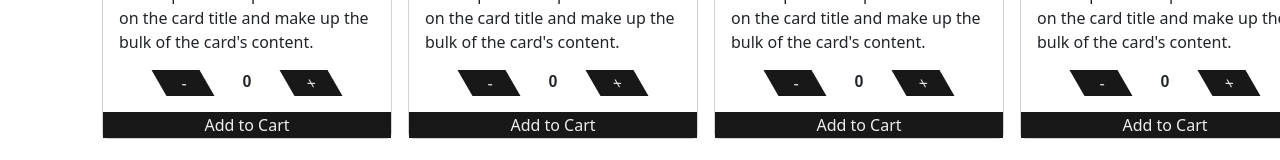
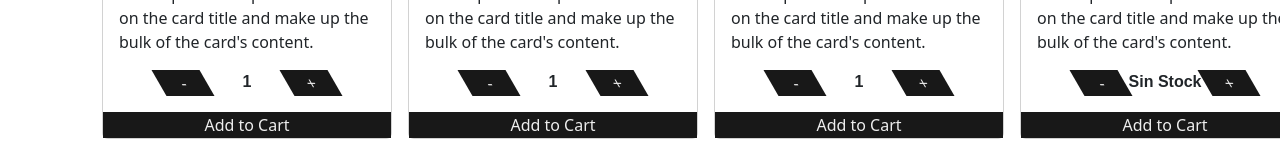
Before and after one commit to aron1984/ch-ronconi, a React (Create React App) app: page / in a window 1280 px wide. Shown: the part 369-529 px from the top of the page. Built offline with nearby package versions, Linux system fonts and the light colour scheme.

Commit message:
Cuarta entrega v 1.2 Key, Ternary Operator, parseInt, etc

```diff
--- a/src/components/ItemCount/ItemCount.jsx
+++ b/src/components/ItemCount/ItemCount.jsx
@@ -3,12 +3,18 @@ import './ItemCount.css';
 import { Card } from 'react-bootstrap';
 
 // Step 4: add params to father ItemCount and will be avaiable for children functions IMPORTANT
-export default function ItemCount(params) {
+export default function ItemCount(props) {
+
+    // parseInt to props than come as a string
+    const stock = parseInt(props.stock);
+    const initial = parseInt(props.initial);
 
     // Step 1: add state
-    const [counter, setCounter] = useState(0);
+    const [counter, setCounter] = useState(initial);
 
-    // Step 5: create functions decrease and increase
+
+
+    // Step 5: create functions + and -
     const decrease = () => {
         if (counter > 0) {
             setCounter(counter => counter - 1);
@@ -16,8 +22,8 @@ export default function ItemCount(params) {
     }
 
     const increase = () => {
-        const limit = params.stock;
-        if (counter < limit) {
+
+        if (counter < stock) {
             setCounter(counter => counter + 1);
         }
     }
@@ -25,11 +31,14 @@ export default function ItemCount(params) {
     // Step 7: create function add to cart
     // I know that the component stateless will have a params called 'product'
     const onAdd = () => {
-
-        if (counter !== 0) {
-            let x = counter;
-            let productName = params.product;
-            console.log('Se agregaron: ', x, ' ', productName)
+        if (stock !== 0){
+            if (counter !== 0) {
+                let x = counter;
+                let productName = props.product;
+                console.log('Se agregaron ', x, ' productos: ', productName)
+            }
+        }else{
+            console.log('No hay disponible');
         }
     }
 
@@ -37,17 +46,21 @@ export default function ItemCount(params) {
         <div>
             <div style={{ width: '18rem' }} className='containerBtnCount'>
                 <div>
-                    <button variant="secondary" className='btnHand' onClick={() => { decrease() }}>-</button>{/* Step 3: add onClick with corresponding function */}
+                    {/* Step 3: add onClick with corresponding function */}
+                    <button variant="secondary" className='btnHand' onClick={() => { decrease() }}>-</button>
                 </div>
                 <div className='count'>
-                    {counter} {/* Step 2: add counter with {} */}
+                    {/* Step 2: add counter with ternary operator {} */}
+                    {(stock !== 0) ? counter : "Sin Stock"}
+
                 </div>
                 <div>
                     <button className='btnHand' onClick={() => { increase() }}>+</button>
                 </div>
             </div>
             <div>
-                <button className='btnAdd' onClick={() => { onAdd() }}>Add to Cart</button> {/* Step 6: add onClick function with add product to cart */}
+                {/* Step 6: add onClick function with add product to cart */}
+                <button className='btnAdd' onClick={() => { onAdd() }}>Add to Cart</button>
             </div>
         </div>
     )
--- a/src/components/ItemListContainer.jsx
+++ b/src/components/ItemListContainer.jsx
@@ -4,21 +4,23 @@ import ItemCount from './ItemCount/ItemCount';
 import './ItemListContainer.css';
 
 export default function ItemListContainer() {
-  // aca puede ir una logica de iteración
 
-  let product = ['Zapatillas','Remeras','Conjunto','Medias'] ;
+  // let product = ['Zapatillas','Remeras','Conjunto','Medias'] ;
+  let product = [{id:1, name:'Zapatillas', stock: 10},{id:2, name:'Remeras', stock: 5},{id:3, name:'Conjunto', stock:7},{id:4, name:'Medias', stock:0}] ;
 
   // arrow function ???
   // no se si está bien el return, si lo saco no funciona
   const productList =  product.map((product) => {
-    // En esta lína tengo dudas, pero es la forma que no me da error. ¿Está bien el 'retur'?
+
+
+    // En esta lína tengo dudas: es la forma que no me da error.
     return (
-      <Card className='mx-2'>
+      <Card className='mx-2' key={product.id.toString()}>
         <div className='cardImage'></div>
         <Card.Body className="cardEdit">
 
           {/*Step 8:  add name prodcut from params App.js  */}
-          <Card.Title>{product}</Card.Title>
+          <Card.Title>{product.name}</Card.Title>
           <Card.Text>
             Some quick example text to build on the card title and make up the bulk of
             the card's content.
@@ -27,8 +29,8 @@ export default function ItemListContainer() {
 
         {/* After work with ItemCount.jsx, edit here:
             Step 1: Add ItemCount component container */}
-        {/* Step 2: Add params 'product={product}' to show at console 'what product is adding' */}
-        <ItemCount product={product} stock="5" initial="1" />
+        {/* Step 2: Add props 'product={product}' to show at console 'what product is adding' */}
+        <ItemCount product={product.name} stock={product.stock} initial="1" />
       </Card>
      )
     }
```
